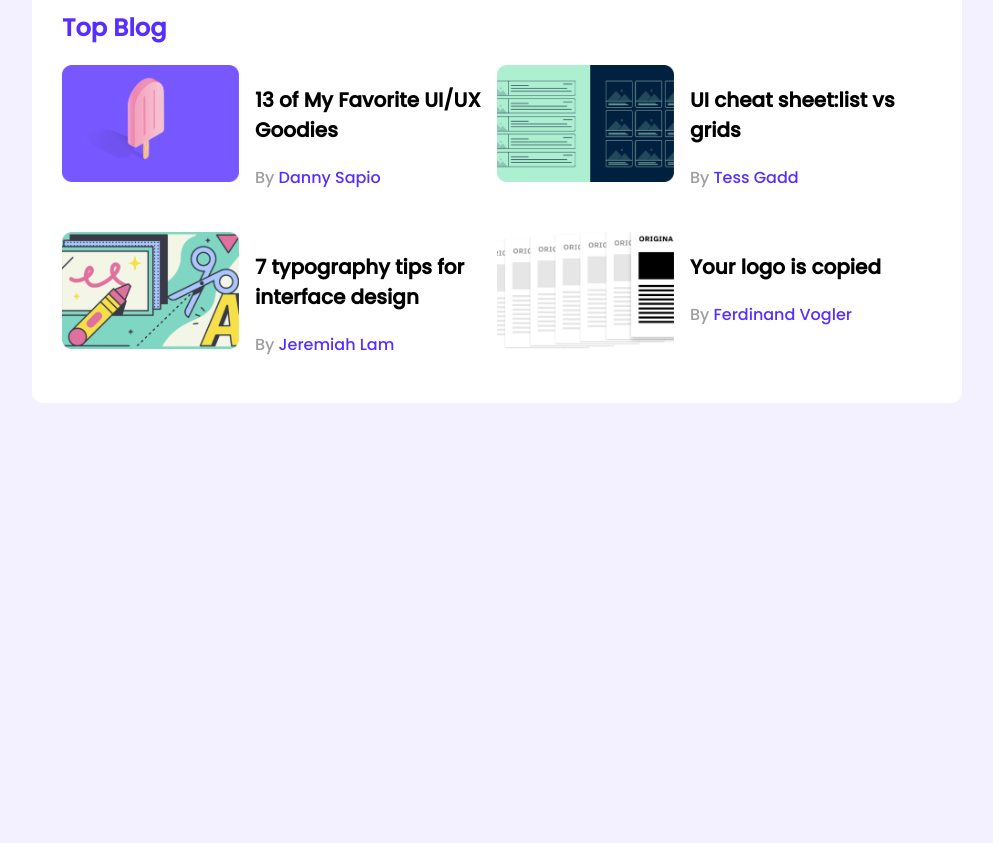
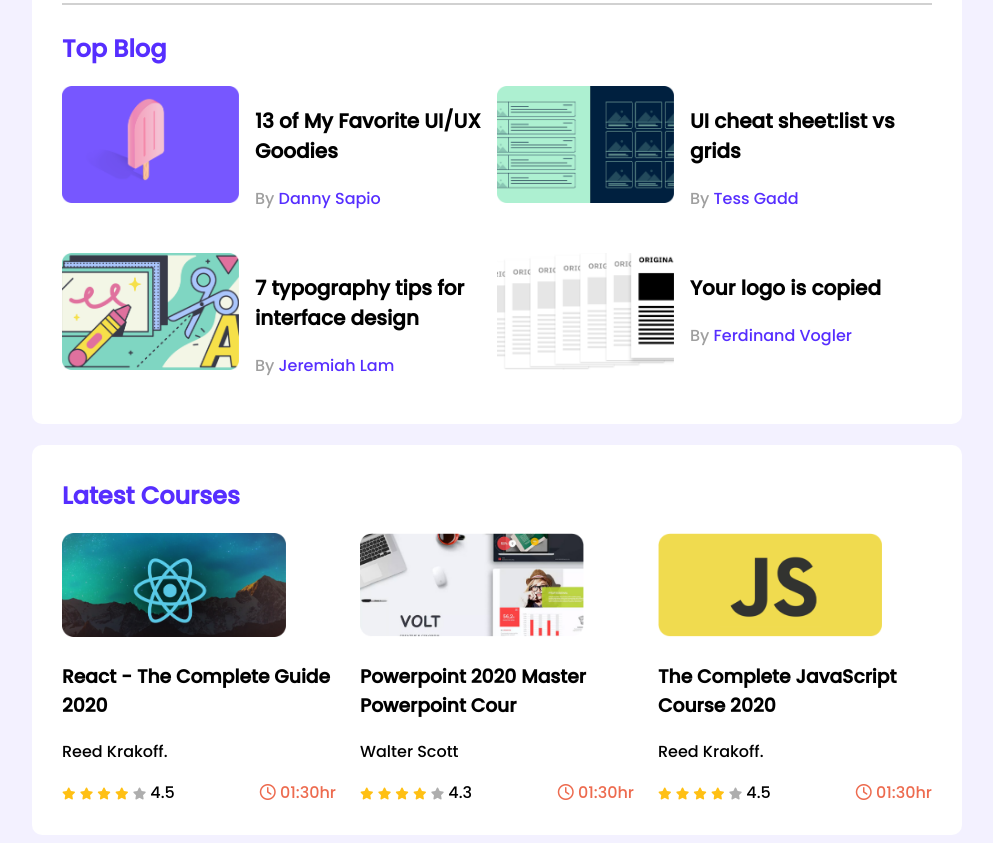
Before and after one commit to Mahin3712/leader-board-css, a plain HTML site: page index.html in a window 1280 px wide. Shown: the part 300-1143 px from the top of the page, without its empty margins (143-1136 px from the left). Before the commit the page ends 800 px from the top, so only its background shows below. Drawn offline with Linux system fonts and the light colour scheme.

Commit message:
third commit

```diff
--- a/index.html
+++ b/index.html
@@ -6,6 +6,8 @@
     <meta http-equiv="X-UA-Compatible" content="IE=edge">
     <meta name="viewport" content="width=device-width, initial-scale=1.0">
     <title>Leader Board</title>
+    <!-- font awesome -->
+    <script src="https://kit.fontawesome.com/ac4cb88e52.js" crossorigin="anonymous"></script>
     <!-- stylesheet -->
     <link rel="stylesheet" href="styles/style.css">
 </head>
@@ -51,7 +53,6 @@
             <hr>
             <div class="top-blogs">
                 <h2 class="section-title">Top Blog </h2>
-            </div>
                 <div class="blogs">
                     <article class="blog">
                         <div class="thumbnail">
@@ -90,6 +91,83 @@
                         </div>
                     </article>
                 </div>
+            </div>
+        </section>
+        <!-- Latest Courses -->
+        <section class="container">
+            <h2 class="section-title">Latest Courses</h2>
+            <div class="courses">
+                <div class="course">
+                    <div class="course-banner">
+                        <img src="images/courses/course-1.png" alt="">
+                    </div>
+                    <div class="course-detail">
+                        <h3 class="course-title">React - The Complete Guide 2020</h3>
+                        <p class="course-author">Reed Krakoff.</p>
+                        <div class="course-info">
+                            <div>
+                                <i class="fas fa-star filled"></i>
+                                <i class="fas fa-star filled"></i>
+                                <i class="fas fa-star filled"></i>
+                                <i class="fas fa-star filled"></i>
+                                <i class="fas fa-star empty"></i>
+                                <span>4.5</span>
+                            </div>
+                            <div class="course-duration">
+                                <i class="far fa-clock"></i>
+                                01:30hr
+                            </div>
+                        </div>
+                    </div>
+                </div>
+                <div class="course">
+                    <div class="course-banner">
+                        <img src="images/courses/course-2.png" alt="">
+                    </div>
+                    <div class="course-detail">
+                        <h3 class="course-title">Powerpoint 2020
+                            Master Powerpoint Cour</h3>
+                        <p class="course-author">Walter Scott</p>
+                        <div class="course-info">
+                            <div>
+                                <i class="fas fa-star filled"></i>
+                                <i class="fas fa-star filled"></i>
+                                <i class="fas fa-star filled"></i>
+                                <i class="fas fa-star filled"></i>
+                                <i class="fas fa-star empty"></i>
+                                <span>4.3</span>
+                            </div>
+                            <div class="course-duration">
+                                <i class="far fa-clock"></i>
+                                01:30hr
+                            </div>
+                        </div>
+                    </div>
+                </div>
+                <div class="course">
+                    <div class="course-banner">
+                        <img src="images/courses/course-3.png" alt="">
+                    </div>
+                    <div class="course-detail">
+                        <h3 class="course-title">The Complete JavaScript Course 2020</h3>
+                        <p class="course-author">Reed Krakoff.</p>
+                        <div class="course-info">
+                            <div>
+                                <i class="fas fa-star filled"></i>
+                                <i class="fas fa-star filled"></i>
+                                <i class="fas fa-star filled"></i>
+                                <i class="fas fa-star filled"></i>
+                                <i class="fas fa-star empty"></i>
+                                <span>4.5</span>
+                            </div>
+                            <div class="course-duration">
+                                <i class="far fa-clock"></i>
+                                01:30hr
+                            </div>
+                        </div>
+                    </div>
+                </div>
+            </div>
         </section>
     </main>
 </body>
--- a/styles/style.css
+++ b/styles/style.css
@@ -8,13 +8,16 @@ body{
 }
 main{
     display: flex;
-    justify-content: center;
+    flex-direction: column;
+    align-items: center;
 }
 .container{
     background-color: #FFFFFF;
     border-radius: 11px;
     width: 870px;
     padding: 30px;
+    border-radius: 10px;
+    margin-top: 21px;
 }
 hr{
     border: 1px solid #D1D1D1;
@@ -79,3 +82,61 @@ top blog style
     font-size: 16px;
     color: #562EFF;
 }
+/*--------------
+Courses Styles
+-------------- */
+.courses{
+    display: grid;
+    grid-template-columns: repeat(3, 1fr);
+    grid-column-gap: 24px;
+}
+.course .course-banner img{
+    width: 224px;
+    height: 104px;
+}
+.course-info{
+    display: flex;
+    align-items: center;
+    justify-content: space-between;
+}
+.course-duration{
+    color: #ED6B4F;
+
+}
+.fa-star{
+    font-size: 12px;
+}
+.fa-star.filled{
+    color: #FFC014;
+}
+.fa-star.empty{
+    color: #AEAEAE;
+}
+
+/*-----------------
+ Media Queries
+ -----------------*/
+
+ /* Mobile Devices */
+ @media only screen and (max-width:688px) {
+     .container{
+         width: 100%;
+     }
+     .players,.blogs, .courses{
+         grid-template-columns: repeat(1, 1fr);
+     }
+     .player, .blog{
+         flex-direction: column;
+     }
+ }
+
+ /* Tablet Devices */
+@media only screen and (min-width:688px) and (max-width:992px) {
+    .container{
+        width: 100%;
+    }
+    .players, .courses{
+        grid-template-columns: repeat(2, 1fr);
+    }
+
+}
```
Lines whose indentation alone changed are shown as unchanged.
